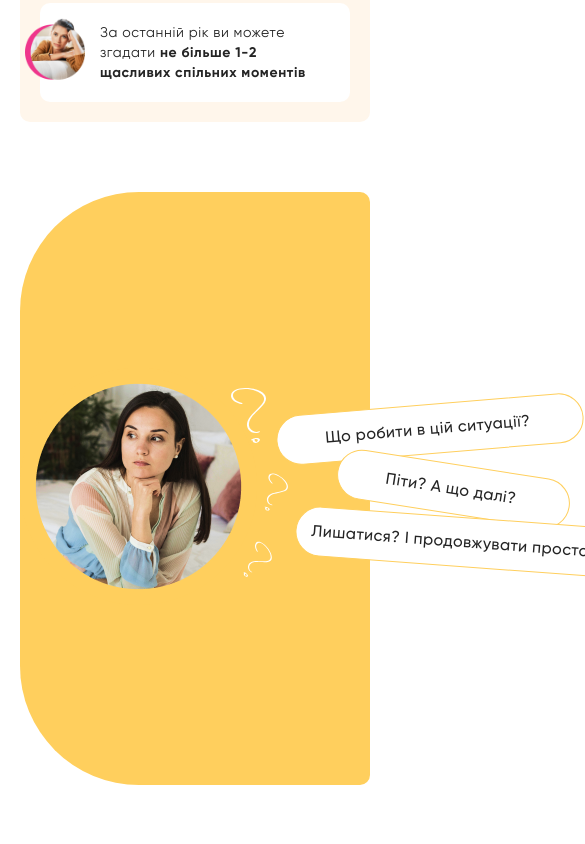
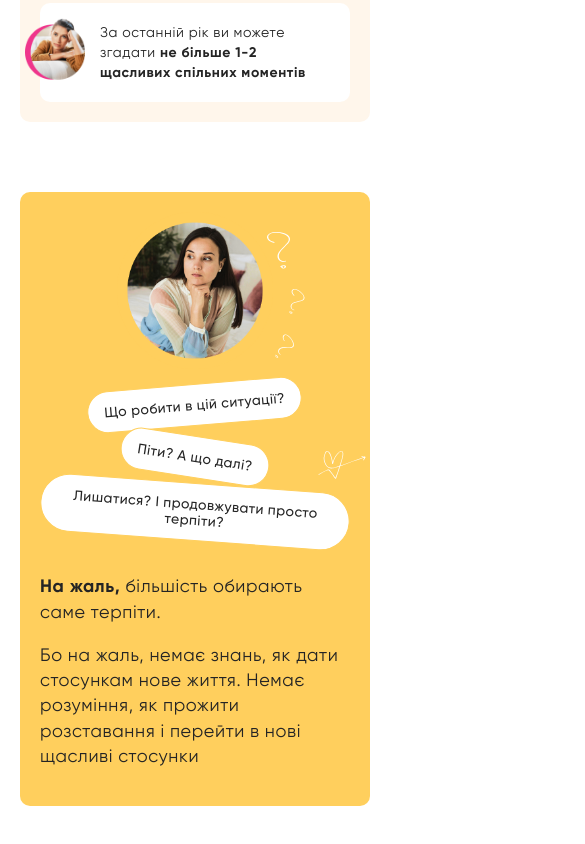
Before and after one commit to adwasar/ok-woman-club, a website built with Vite: page index.html in a window 390 px wide. Shown: the part 1637-2481 px from the top of the page, 585 px wide, since content can reach past the window. Built offline with nearby package versions, Linux system fonts and the light colour scheme; files whose address does not match are found by name.

Commit message:
feat: responsive layout

```diff
--- a/scss/components/_questions.scss
+++ b/scss/components/_choice.scss
@@ -1,26 +1,31 @@
 .choice {
   margin: 70px 0 100px;
-
   &__content {
     padding-right: 40px;
-    display: flex;
+    display: grid;
+    grid-template-columns: 237px 387px 1fr;
     align-items: center;
     background-color: $color-background-block-tertiary;
     border-radius: 119px 10px 10px 119px;
     gap: 40px;
-  }
-
-  &__questions {
-    display: flex;
-    flex-direction: column;
-    font-weight: 500;
-    line-height: 150%;
-    letter-spacing: 0.48px;
+    height: 237px;
+    @include xl {
+      padding: 20px;
+      grid-template-columns: 1fr 1fr;
+      height: auto;
+      border-radius: 10px;
+    }
+    @include md {
+      padding: 20px;
+      grid-template-columns: 1fr;
+      gap: 20px;
+    }
   }
 
   &__image-container {
     position: relative;
-
+    height: 100%;
+    width: 237px;
     &::after {
       content: '';
       position: absolute;
@@ -30,11 +35,32 @@
       width: 58px;
       height: 190px;
       background-image: url('../../assets/img/choice/question-marks.svg');
+      background-size: cover;
+      @include md {
+        width: 38.28px;
+        height: 125.4px;
+      }
     }
+    @include xl {
+      margin: 0 auto;
+    }
+    @include md {
+      width: 156.42px;
+    }
+  }
+
+  &__image {
+    width: 100%;
   }
 
   &__questions {
     position: relative;
+    display: flex;
+    flex-direction: column;
+    font-weight: 500;
+    line-height: 150%;
+    letter-spacing: 0.48px;
+    width: max-content;
     &::after {
       content: '';
       position: absolute;
@@ -44,6 +70,19 @@
       width: 96px;
       height: 56px;
       background-image: url('../../assets/img/choice/heart.svg');
+      background-size: cover;
+      @include sm {
+        right: -16px;
+        top: 58px;
+        width: 48px;
+        height: 28px;
+      }
+    }
+    @include xl {
+      margin: 0 auto;
+    }
+    @include sm {
+      width: 100%;
     }
   }
 
@@ -56,33 +95,68 @@
     border: 1px solid $color-background-block-tertiary;
     border-radius: 115px;
     font-size: 16px;
-    width: max-content;
+    width: min-content;
+    text-align: center;
+    @include sm {
+      font-size: 14px;
+      line-height: normal;
+    }
     &:nth-child(1) {
       top: -9px;
       left: -21px;
       transform: rotate(-4.756deg);
       padding: 12px 53px 12px 48px;
+      @include sm {
+        left: 0;
+        margin: 0 auto;
+        padding: 12px 16px;
+      }
     }
     &:nth-child(2) {
       top: 1px;
       left: 39px;
       transform: rotate(8.881deg);
       padding: 12px 53px 12px 48px;
+      @include sm {
+        left: 0;
+        margin: 0 auto;
+        padding: 12px 16px;
+      }
     }
     &:nth-child(3) {
       top: 6px;
       left: -2px;
       transform: rotate(4.214deg);
       padding: 12px 20px 12px 15px;
+      @include sm {
+        left: 0;
+        margin: 0 auto;
+        padding: 12px 16px;
+        width: auto;
+        text-wrap: wrap;
+        border-radius: 34px;
+      }
+      @include xsm {
+        width: min-content;
+      }
     }
   }
 
   &__text-wrapper {
-    margin-left: -5px;
+    position: relative;
+    left: -5px;
     font-size: 21px;
     font-weight: 400;
     line-height: 140%;
     letter-spacing: 0.63px;
+    @include xl {
+      left: 0px;
+      grid-area: 2 / 1 / 3 / 3;
+    }
+    @include md {
+      grid-area: auto;
+      font-size: 18px;
+    }
   }
 
   &__text {
--- a/scss/main.scss
+++ b/scss/main.scss
@@ -8,4 +8,4 @@
 @import './components/buttons.scss';
 @import './components/hero.scss';
 @import './components/relationship-happiness.scss';
-@import './components/questions';
+@import './components/choice';
```
Also changed, not shown: scss/components/hero-img.png (deleted).
